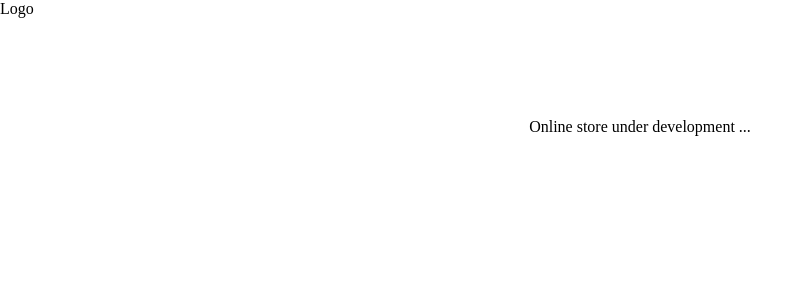
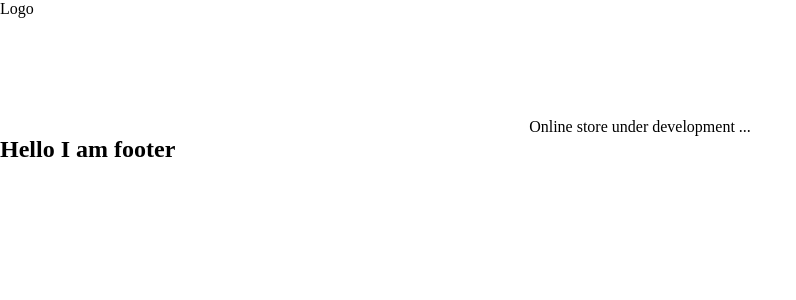
Before and after one commit to dianaforost/best-online-shop, a React (Create React App) app: page / in a window 1280 px wide. Shown: the top 300 px of the page, without its empty margins (0-796 px from the left). Built offline with nearby package versions, Linux system fonts and the light colour scheme; the HTML template or start-up script is replaced by a standard one.

Commit message:
add structure

```diff
--- /dev/null
+++ b/src/components/Fotter/footer.jsx
@@ -0,0 +1 @@
+import {} from "react";
--- a/src/components/SharedLayout/SharedLayout.jsx
+++ b/src/components/SharedLayout/SharedLayout.jsx
@@ -7,7 +7,9 @@ export const SharedLayout = () => {
         <p>Logo</p>
       </header>
       <Outlet />
-      <footer></footer>
+      <footer>
+        <h2>Hello I am footer</h2>
+      </footer>
     </div>
   );
 };
```
Also changed, not shown: 1 other file (tests, documents, lock files or other folders).
